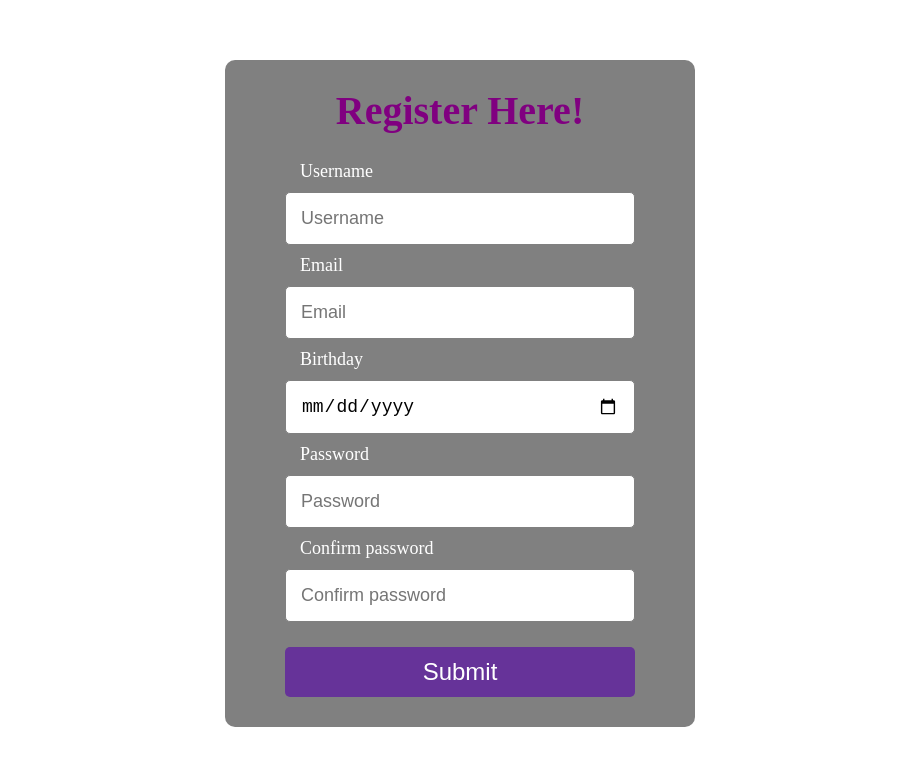
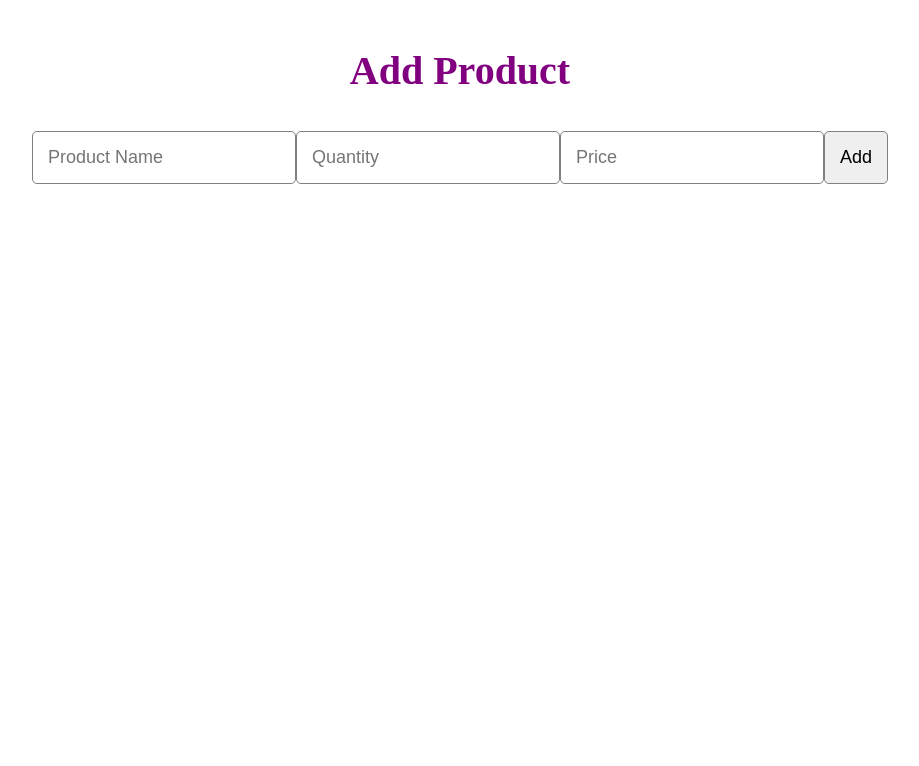
Before and after one commit to aselemidivine/basic-form-validation, a React (Create React App) app: page / in a window 1280 px wide. Shown: the top 766 px of the page, without its empty margins (180-1099 px from the left). Built offline with nearby package versions, Linux system fonts and the light colour scheme.

Commit message:
ability to add and delete products

```diff
--- a/src/App.jsx
+++ b/src/App.jsx
@@ -1,18 +1,40 @@
-import { useState } from 'react';
-import './App.css';
-import FormInput from './components/FormInput';
-
-
+import { useState } from "react";
+import "./App.css";
+import FormInput from "./components/FormInput";
+import ProductForm from "./components/productForm/ProductForm";
+import ProductListItem from "./components/productListItem/ProductListItem";
 
 const App = () => {
+  const [products, setProducts] = useState([]);
+  const addProduct = (product) => {
+    setProducts([...products, product]);
+    // alert(`${product.name} is added successfully!`);
+  };
 
-  const [values, setValues ] = useState({
+  const deleteProduct = (product) => {
+    setProducts(
+      products.filter((productItem) => productItem.id !== product.id)
+    );
+    // alert(`${product.name} is removed successfully!`);
+  };
+
+  const [values, setValues] = useState({
     username: "",
     email: "",
     birthday: "",
     password: "",
-    confirmPassword: ""
+    confirmPassword: "",
   });
+
+  const handleSubmit = (e) => {
+    e.preventDefault(); // this method prevents the automatic reloading of the page
+  };
+
+  const onChange = (e) => {
+    setValues({ ...values, [e.target.name]: e.target.value }); // This will update all the values that was passed through in the form
+  };
+
+  console.log(values);
 
   // Putting all the input values into an array of objects so that we can map through it and render it dynamically
   const inputs = [
@@ -21,10 +43,11 @@ const App = () => {
       name: "username",
       type: "text",
       placeholder: "Username",
-      errorMessage: "Username should be 3-16 characters abd should not include any special character",
+      errorMessage:
+        "Username should be 3-16 characters abd should not include any special character",
       label: "Username",
-      pattern: "^[A-Za-z0-9]{3,16}$",     //This is a regex code to handle the error message
-      required: true
+      pattern: "^[A-Za-z0-9]{3,16}$", //This is a regex code to handle the error message
+      required: true,
     },
 
     {
@@ -34,8 +57,7 @@ const App = () => {
       placeholder: "Email",
       errorMessage: "it should be a valid email address",
       label: "Email",
-      required: true
-
+      required: true,
     },
     {
       id: 3,
@@ -43,18 +65,18 @@ const App = () => {
       type: "date",
       placeholder: "Birthday",
       errorMessage: "",
-      label: "Birthday"
+      label: "Birthday",
     },
     {
       id: 4,
       name: "password",
       type: "text",
       placeholder: "Password",
-      errorMessage: "Password should be 8-20 characters and should include at least 1 letter, 1 number and 1 special character",
+      errorMessage:
+        "Password should be 8-20 characters and should include at least 1 letter, 1 number and 1 special character",
       label: "Password",
       pattern: `^(?=.*[0-9])(?=.*[a-zA])(?=.*[!@#$%^&*])[a-zA-Z0-9!@#$%^&*]{8,20}$`, // This is a regez code
-      required: true
-
+      required: true,
     },
     {
       id: 5,
@@ -64,25 +86,22 @@ const App = () => {
       errorMessage: "Passwords don't match!",
       label: "Confirm password",
       pattern: values.password,
-      required: true
-    }
-  ]
+      required: true,
+    },
+  ];
 
+  return (
+    <div className="App">
+      <ProductForm addProductProp={addProduct} />
+      {products.map((product) => (
+        <ProductListItem
+          key={product.id}
+          item={product}
+          deleteProductProp={deleteProduct}
+        />
+      ))}
 
-  const handleSubmit = (e) => {
-
-    e.preventDefault(); // this method prevents the automatic reloading of the page
-  };
-
-  const onChange = (e) => {
-    setValues({...values, [e.target.name] : e.target.value }) // This will update all the values that was passed through in the form
-  };
-
-     console.log(values);
-    return (
-      <div className="App">
-
-        <form onSubmit={ handleSubmit } >
+      {/* <form onSubmit={ handleSubmit } >
               <h1>Register Here!</h1>
               {inputs.map((input) => (
                 // mapping through the objects with a unique key and returning the inputs using a spread operator
@@ -95,9 +114,9 @@ const App = () => {
 
               ))}
               <button> Submit </button>
-        </form>
-      </div>
-    );
+        </form> */}
+    </div>
+  );
 };
 
 export default App;
--- /dev/null
+++ b/src/components/productForm/ProductForm.jsx
@@ -0,0 +1,51 @@
+import React, { useState } from "react";
+
+const ProductForm = ( {addProductProp} ) => { // Taking this prop from the app component
+  const [name, setName] = useState("");
+  const [quantity, setQuantity] = useState("");
+  const [price, setPrice] = useState("");
+
+  const addProduct = _ => {
+    addProductProp({
+        id: (new Date).getTime(), // This will give us a unique id for the product
+        name, quantity, price // These are the key values.
+    })
+    //This will set back the state properties to an empty string. This occurs when the product is completely added.
+    setName('');
+    setQuantity('');
+    setPrice('');
+  };
+
+  return (
+    <div>
+      <h1>Add Product</h1>
+      <input
+        type="text"
+        placeholder="Product Name"
+        value={name}
+        onChange={(event) => {
+          setName(event.target.value);
+        }}
+      />
+      <input
+        type="text"
+        placeholder="Quantity"
+        value={quantity}
+        onChange={(event) => {
+          setQuantity(event.target.value);
+        }}
+      />
+      <input
+        type="text"
+        placeholder="Price"
+        value={price}
+        onChange={(event) => {
+          setPrice(event.target.value);
+        }}
+      />
+      <input type="button" value="Add" onClick={addProduct} />
+    </div>
+  );
+};
+
+export default ProductForm;
--- /dev/null
+++ b/src/components/productListItem/ProductListItem.jsx
@@ -0,0 +1,19 @@
+import React from "react";
+
+
+// We are going to display the product items on the screen. after they havee been added.
+const ProductListItem = ({ item, deleteProductProp }) => {
+  const deleteProduct = _ => deleteProductProp(item);
+  return (
+    <div>
+      <div>{item.name}</div>
+      <div>{item.quantity}</div>
+      <div>{item.price}</div>
+      <div>
+        <input type="button" value="Delete" onClick={deleteProduct} />
+      </div>
+    </div>
+  );
+};
+
+export default ProductListItem;
```
Also changed, not shown: 1 other file (tests, documents, lock files or other folders).
